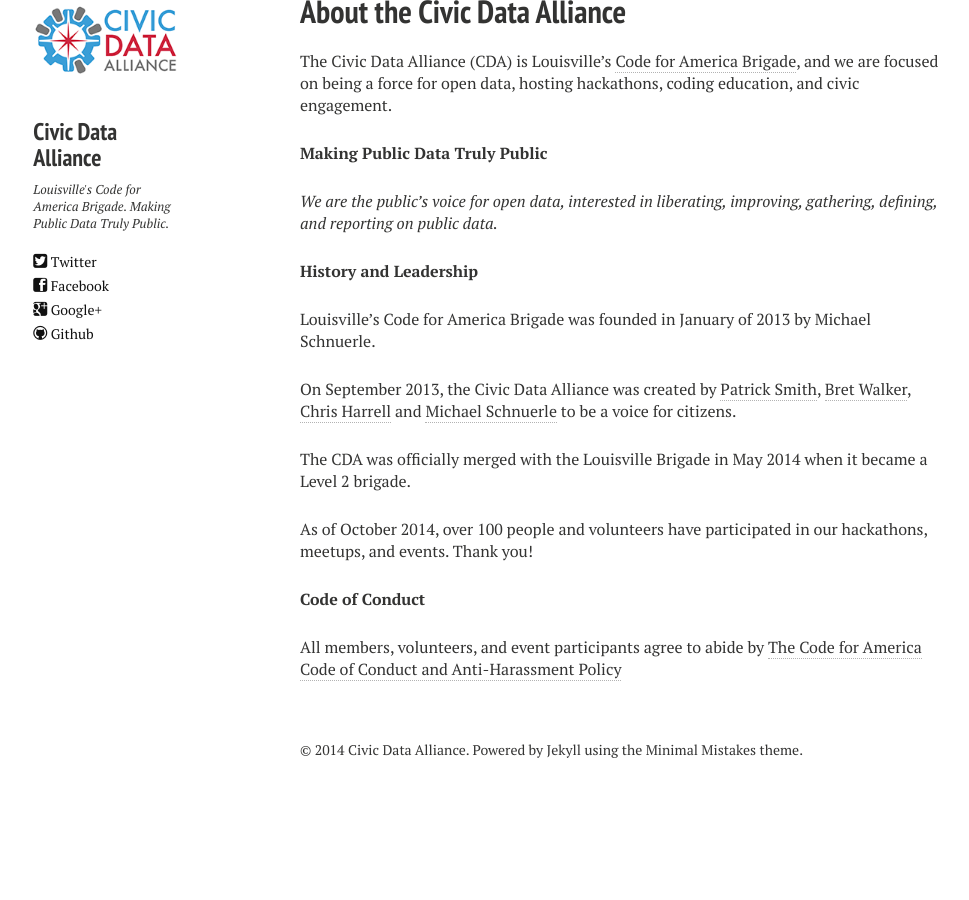
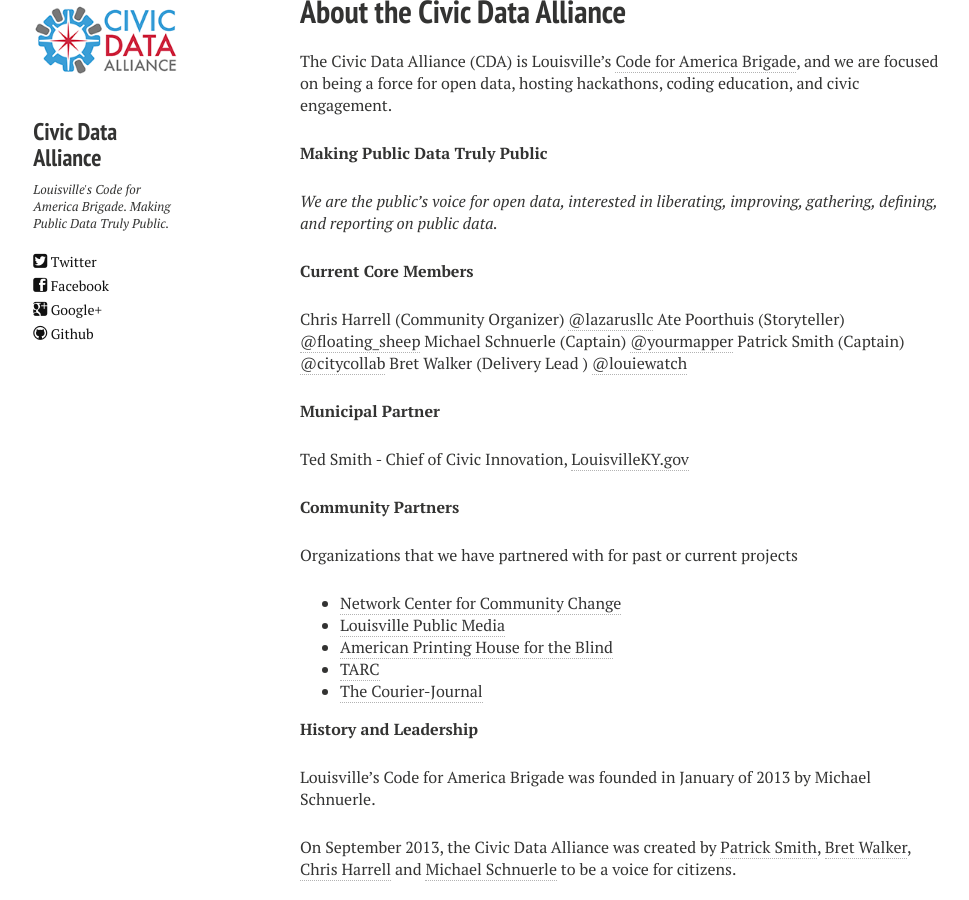
Before and after one commit to reydelleon/civicdata.github.io, a Jekyll site: the page built from about.md, in a window 1280 px wide and 900 px high, scrolled down 448 px. Shown: the whole window, without its empty margins (20-989 px from the left). Built offline with Jekyll 4.4.1, drawn with Linux system fonts in a browser that asks for light colours; nearby versions of some CDN libraries; before the commit the page ends 1256 px from its top, so only the background shows below that.

Commit message:
Added Info
Core members, municipal and community partners.

```diff
--- a/about.md
+++ b/about.md
@@ -17,6 +17,28 @@ The Civic Data Alliance (CDA) is Louisville's [Code for America Brigade](http://
 **Making Public Data Truly Public**
 
 *We are the public's voice for open data, interested in liberating, improving, gathering, defining, and reporting on public data.*
+
+**Current Core Members**
+
+Chris Harrell (Community Organizer) [@lazarusllc](http://www.twitter.com/lazarusllc)
+Ate Poorthuis (Storyteller) [@floating_sheep](http://www.twitter.com/floating_sheep)
+Michael Schnuerle (Captain) [@yourmapper](http://www.twitter.com/yourmapper)
+Patrick Smith (Captain) [@citycollab](http://www.twitter.com/citycollab)
+Bret Walker (Delivery Lead ) [@louiewatch](http://www.twitter.com/louiewatch)
+
+**Municipal Partner**
+
+Ted Smith - Chief of Civic Innovation, [LouisvilleKY.gov](http://louisvilleky.gov/government/mayor-greg-fischer/mayors-staff)
+
+**Community Partners**
+
+Organizations that we have partnered with for past or current projects
+
+* [Network Center for Community Change](http://makechangetogether.org/)
+* [Louisville Public Media](http://louisvillepublicmedia.org/)
+* [American Printing House for the Blind](http://www.aph.org/)
+* [TARC](http://ridetarc.org/)
+* [The Courier-Journal](http://www.courier-journal.com/)
 
 **History and Leadership**
 
```
Also changed, not shown: other parts of about.md (+1 -1 lines).
